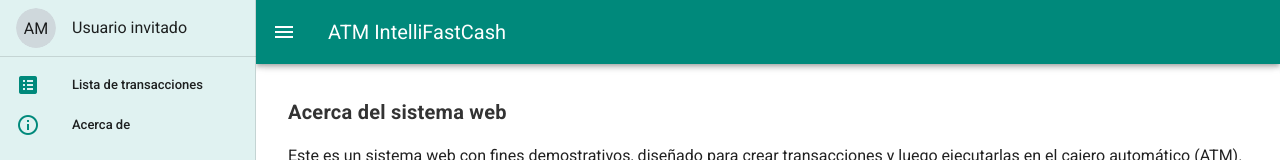
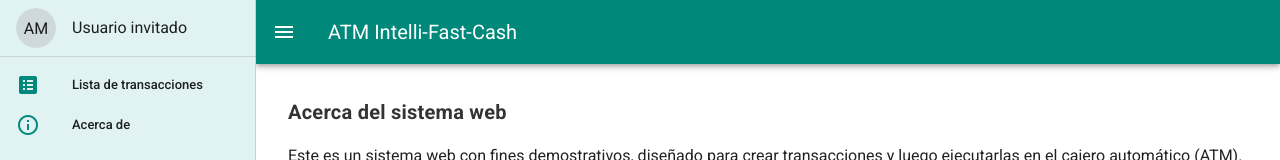
Before and after one commit to Moralescr/ATM-IntelliFastCash, a Vue app: page /about in a window 1280 px wide. Shown: the top 160 px of the page. Built offline with nearby package versions, Linux system fonts and the light colour scheme.

Commit message:
app name fixes

```diff
--- a/package.json
+++ b/package.json
@@ -1,5 +1,5 @@
 {
-  "name": "intelliFastCash",
+  "name": "intelli-Fast-Cash",
   "version": "0.1.0",
   "private": true,
   "scripts": {
--- a/src/App.vue
+++ b/src/App.vue
@@ -27,7 +27,7 @@
     <v-app-bar color="baseColor" dark app>
       <v-app-bar-nav-icon @click="drawer = !drawer"></v-app-bar-nav-icon>
 
-      <v-toolbar-title>ATM IntelliFastCash</v-toolbar-title>
+      <v-toolbar-title>ATM Intelli-Fast-Cash</v-toolbar-title>
     </v-app-bar>
 
     <v-main>
```
Also changed, not shown: 1 other file (tests, documents, lock files or other folders).
